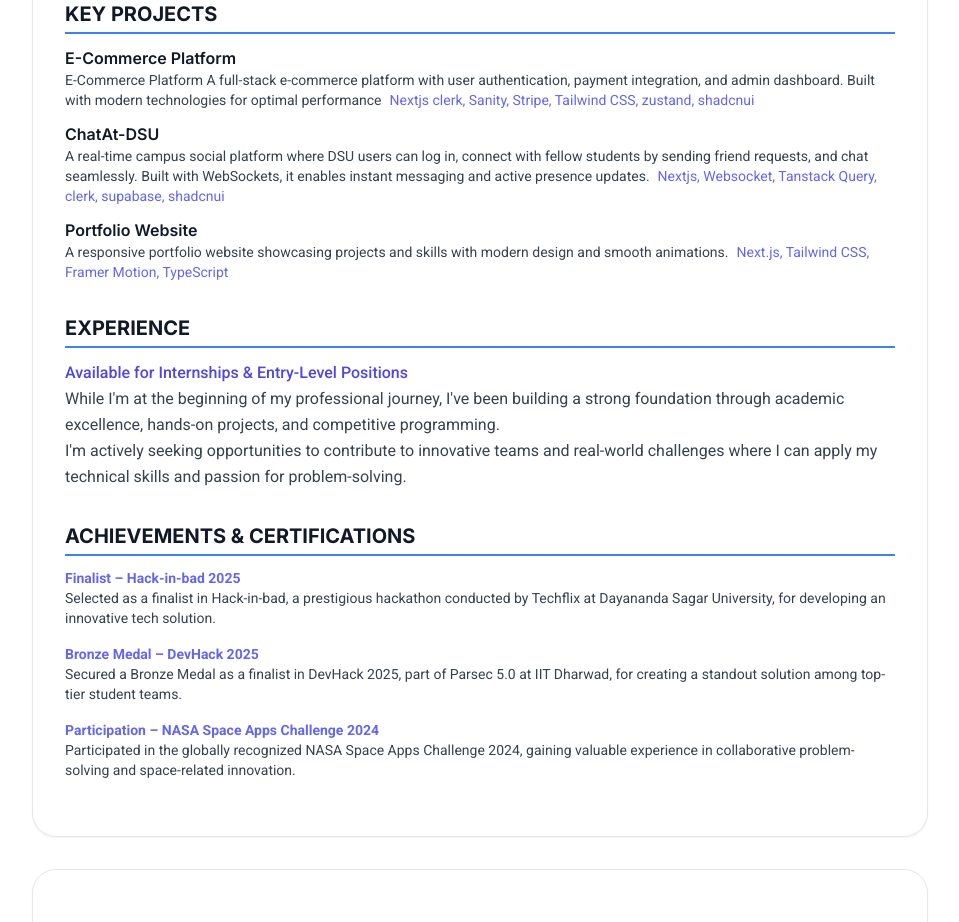
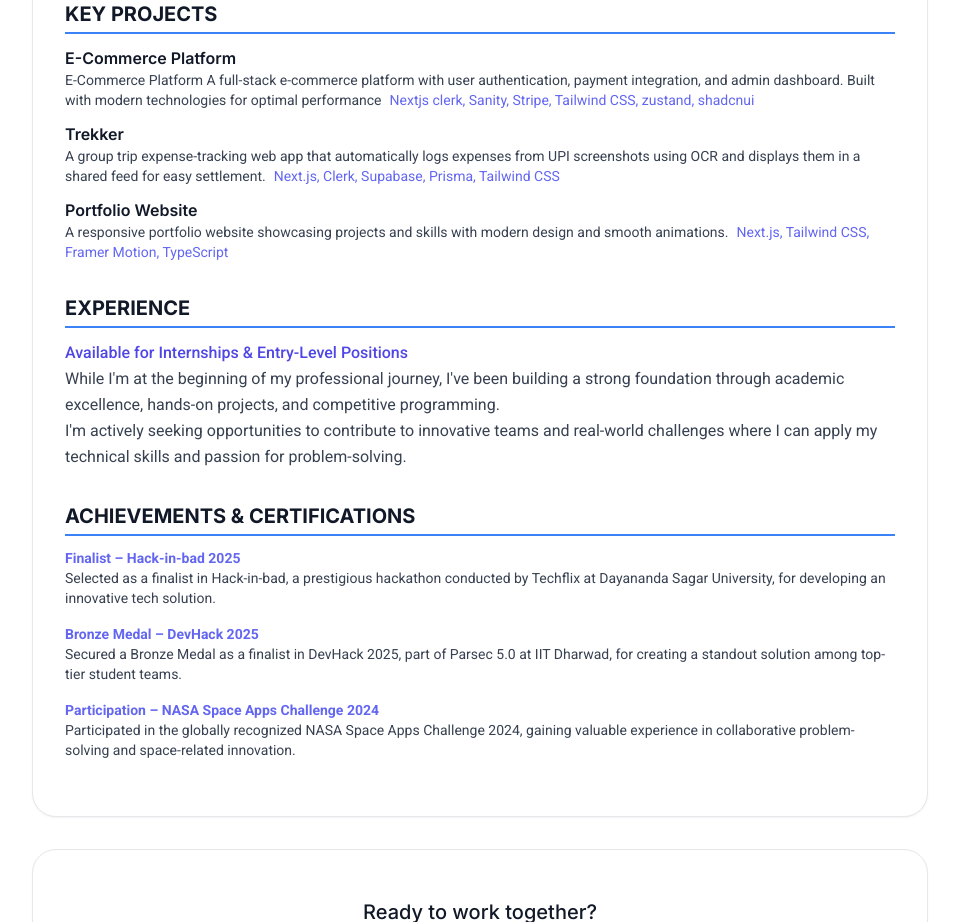
Before and after one commit to chetankronad06/My-portfolio, a Next.js app: page /resume in a window 1280 px wide. Shown: the part 1500-2422 px from the top of the page, without its empty margins (288-1247 px from the left). Built offline with nearby package versions, Linux system fonts and the light colour scheme.

Commit message:
resume updated

```diff
--- a/app/resume/page.tsx
+++ b/app/resume/page.tsx
@@ -263,16 +263,12 @@ export default function ResumePage() {
                       </p>
                     </div>
                     <div>
-                      <h3 className="font-semibold text-gray-900">ChatAt-DSU</h3>
+                      <h3 className="font-semibold text-gray-900">Trekker</h3>
                       <p className="text-sm text-gray-700">
-
-                        A real-time campus social platform where DSU users can log in, connect with fellow students by sending friend requests, and chat seamlessly. Built with WebSockets, it enables instant messaging and active presence updates.
-                        <span className="text-indigo-500 ml-2">Nextjs,
-                          Websocket,
-                          Tanstack Query,
-                          clerk,
-                          supabase,
-                          shadcnui</span>
+                        A group trip expense-tracking web app that automatically logs expenses from UPI screenshots using OCR and displays them in a shared feed for easy settlement.
+                        <span className="text-indigo-500 ml-2">
+                          Next.js, Clerk, Supabase, Prisma, Tailwind CSS
+                        </span>
                       </p>
                     </div>
                     <div>
```
Lines whose indentation alone changed are shown as unchanged.
